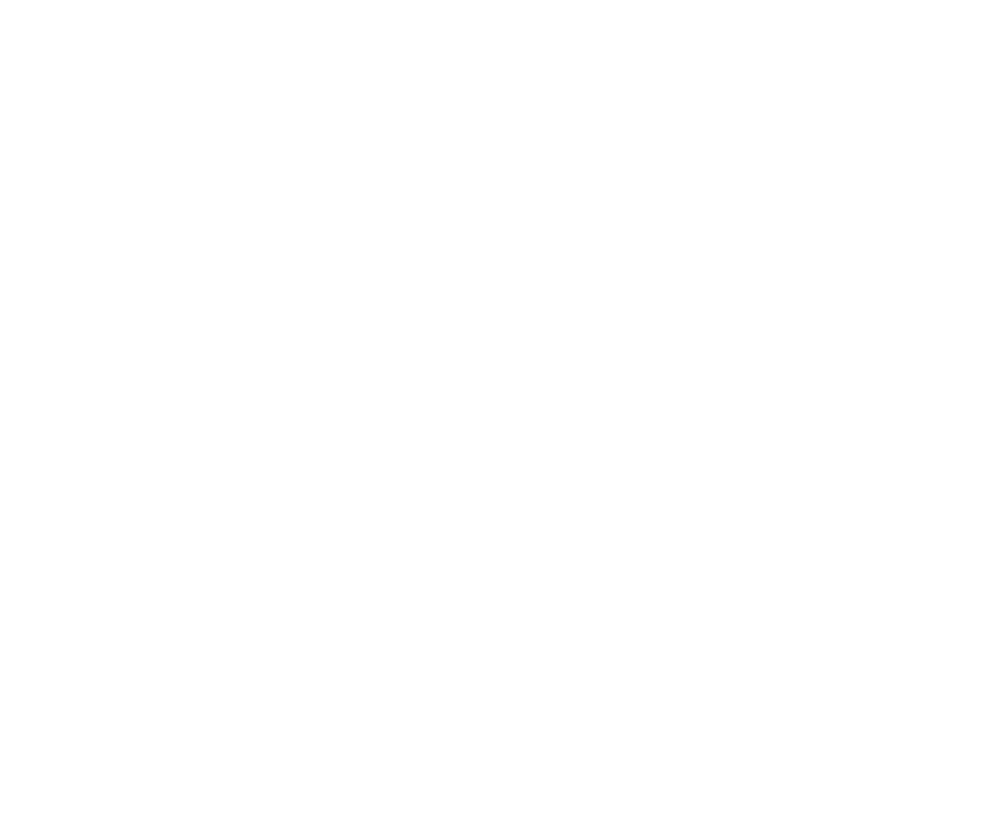
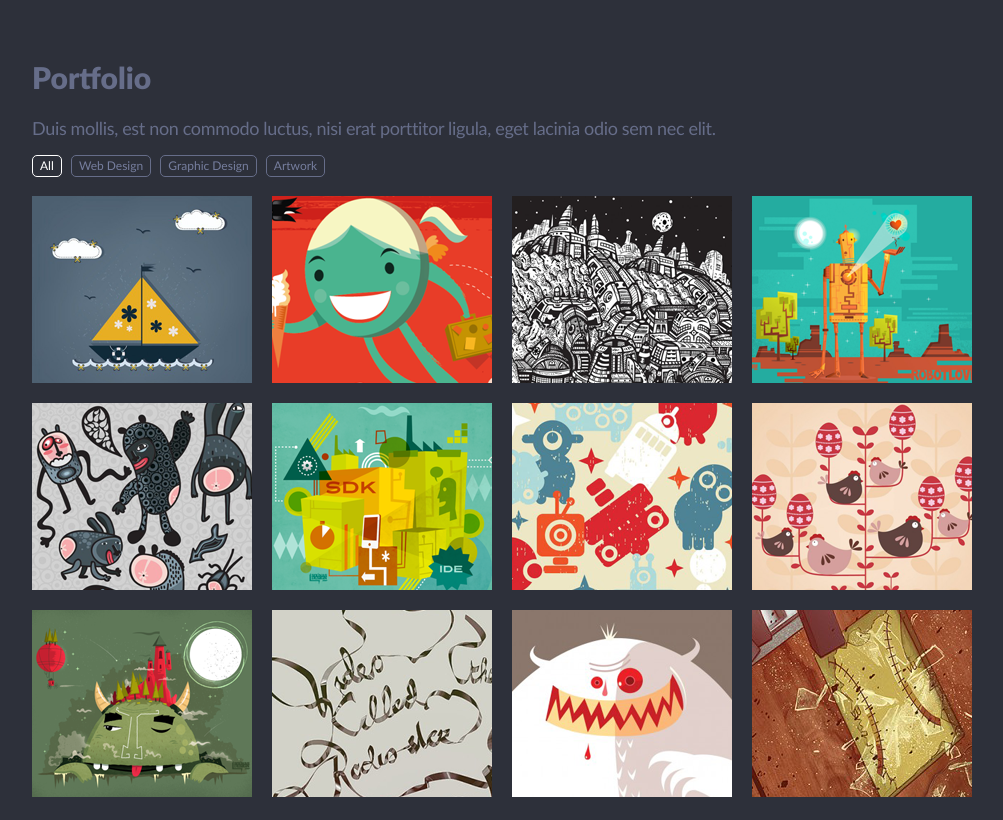
Before and after one commit to MaxShelepen/singolo, a plain HTML site: page singolo2.html in a window 1280 px wide. Shown: the top 820 px of the page, without its empty margins (138-1141 px from the left). Drawn offline with Linux system fonts and the light colour scheme.

Commit message:
feat:add html, css and images for singolo2

```diff
--- a/singolo2.css
+++ b/singolo2.css
@@ -0,0 +1,157 @@
+html {
+    font-size: 10px;
+}
+
+body {
+    margin: 0;
+    font-family: 'Lato Regular', sans-serif;
+    font-size: 1.6rem;
+    background-color: #fefefe;
+}
+
+*,
+*:before,
+*:after {
+    box-sizing: border-box;
+}
+
+h1,
+h2,
+h3,
+h4,
+h5,
+h6 {
+    margin: 0;
+}
+
+p {
+    margin: 0;
+}
+
+ul {
+    margin: 0;
+    padding: 0;
+}
+
+
+@font-face {
+    font-family: 'fontello';
+    src: url('fonts/fontello/fontello.eot?11696308');
+    src: url('fonts/fontello/fontello.eot?11696308#iefix') format('embedded-opentype'),
+        url('fonts/fontello/fontello.woff?11696308') format('woff'),
+        url('fonts/fontello/fontello.ttf?11696308') format('truetype'),
+        url('fonts/fontello/fontello.svg?11696308#fontello') format('svg');
+    font-weight: normal;
+    font-style: normal;
+    font-variant: normal;
+    speak: none;
+}
+
+
+@font-face {
+    font-family: 'linecons';
+    src: url('fonts/linecons/linecons.eot');
+    src: url('fonts/linecons/linecons.eot?#iefix') format('embedded-opentype'),
+        url('fonts/linecons/linecons.ttf') format('truetype'),
+        url('fonts/linecons/linecons.woff') format('woff'),
+        url('fonts/linecons/linecons.svg#linecons') format('svg');
+    font-weight: normal;
+    font-style: normal;
+    font-variant: normal;
+    speak: none;
+}
+
+
+
+
+.container {
+    width: 100%;
+    max-width: 1020px;
+    margin: 0 auto;
+    padding: 0 40px;
+}
+
+
+.portfolio {
+
+    padding: 62px 0 46px;
+    background-color: #2d303a;
+    border-bottom: solid 6px #323746;
+}
+
+.portfolio__title {
+    font-family: "Lato Black", sans-serif;
+    color: #666d89;
+    font-size: 3rem;
+    margin-bottom: 20.7px;
+}
+
+
+.portfolio__subtitle {
+    font-family: 'Lato Regular', sans-serif;
+    color: #666d89;
+    font-size: 1.8rem;
+    font-weight: 300;
+    letter-spacing: -.34px;
+    text-align: justify;
+}
+
+
+.portfolio__tags {
+    margin: 15px 0px 19px;
+}
+
+
+.portfolio__tag {
+    font-family: 'Lato Regular', sans-serif;
+    font-size: 12px;
+    color: #666d89;
+    font-weight: 400;
+    line-height: 21.56px;
+    border: 1px #666d89 solid;
+    border-radius: 5px;
+    color: #767e9e;
+    cursor: pointer;
+    transition: border-color .2s linear, color .2s linear;
+    margin-right: 5px;
+    padding: 4px 7px;
+}
+
+.active__tag {
+    color: #ffffff;
+    border: 1px #ffffff solid;
+    border-radius: 5px;
+}
+
+.portfolio__tag:hover {
+    border-color: #c5c5c5;
+    color: #c5c5c5;
+}
+
+
+.portfolio__3column {
+    display: flex;
+    flex-wrap: wrap;
+    justify-content: space-between;
+}
+
+.portfolio__item {
+    flex-basis: 23%;
+margin-bottom: 15px;
+}
+
+
+
+
+
+
+
+
+
+
+
+
+.portfolio__3column {
+    display: flex;
+    flex-wrap: wrap;
+}
--- a/singolo2.html
+++ b/singolo2.html
@@ -14,10 +14,69 @@
 </head>
 
 <body>
+    <!-- Portfolio
+            ============================= -->
+    <section class="portfolio">
+        <div class="container">
+            <h2 class="portfolio__title">Portfolio</h2>
+            <p class="portfolio__subtitle">Duis mollis, est non commodo luctus, nisi erat porttitor ligula, eget lacinia
+                odio sem nec elit.</p>
+            <div class="portfolio__tags">
+                <span class="portfolio__tag active__tag">All</span>
+                <span class="portfolio__tag">Web Design</span>
+                <span class="portfolio__tag">Graphic Design</span>
+                <span class="portfolio__tag">Artwork</span>
+            </div>
+            <div class="portfolio__3column">
+
+                <div class="portfolio__item"><img src="assets/images/portfolio/1.png" alt=""></div>
+                <div class="portfolio__item"><img src="assets/images/portfolio/2.png" alt=""></div>
+                <div class="portfolio__item"><img src="assets/images/portfolio/3.png" alt=""></div>
+                <div class="portfolio__item"><img src="assets/images/portfolio/4.png" alt=""></div>
+                <div class="portfolio__item"><img src="assets/images/portfolio/5.png" alt=""></div>
+                <div class="portfolio__item"><img src="assets/images/portfolio/6.png" alt=""></div>
+                <div class="portfolio__item"><img src="assets/images/portfolio/7.png" alt=""></div>
+                <div class="portfolio__item"><img src="assets/images/portfolio/8.png" alt=""></div>
+                <div class="portfolio__item"><img src="assets/images/portfolio/9.png" alt=""></div>
+                <div class="portfolio__item"><img src="assets/images/portfolio/10.png" alt=""></div>
+                <div class="portfolio__item"><img src="assets/images/portfolio/11.png" alt=""></div>
+                <div class="portfolio__item"><img src="assets/images/portfolio/12.png" alt=""></div>
+
+            </div>
+        </div>
+    </section>
+    <!-- End Portfolio -->
 
 
 
-
+    <!-- About Us
+            ============================= -->
+    <section class="about">
+        <div class="container">
+            <h2>About Us</h2>
+            <p>Fusce dapibus, tellus ac cursus commodo, tortor mauris condimentum. Duis mollis, non commodo luctus, nisi
+                erat porttitor ligula, eget lacinia odio sem nec elit. Fusce dapibus, tellus ac cursus commodo, tortor
+                mauris condimentum nibh.</p>
+            <div class="about__3column">
+                <div>
+                    <img src="assets/images/about/1.png" alt="person">
+                    <h4></h4>
+                    <p></p>
+                </div>
+                <div>
+                    <img src="assets/images/about/2.png" alt="person">
+                    <h4></h4>
+                    <p></p>
+                </div>
+                <div>
+                    <img src="assets/images/about/3.png" alt="person">
+                    <h4></h4>
+                    <p></p>
+                </div>
+            </div>
+        </div>
+    </section>
+    <!-- End About Us -->
 
 </body>
 
```
Also changed, not shown: assets/images/about/1.png (added), assets/images/about/2.png (added), assets/images/about/3.png (added), assets/images/portfolio/1.png (added), assets/images/portfolio/10.png (added), assets/images/portfolio/11.png (added), assets/images/portfolio/12.png (added), assets/images/portfolio/2.png (added), assets/images/portfolio/3.png (added), assets/images/portfolio/4.png (added), assets/images/portfolio/5.png (added), assets/images/portfolio/6.png (added), assets/images/portfolio/7.png (added), assets/images/portfolio/8.png (added), 2 more files, 2 other files.
